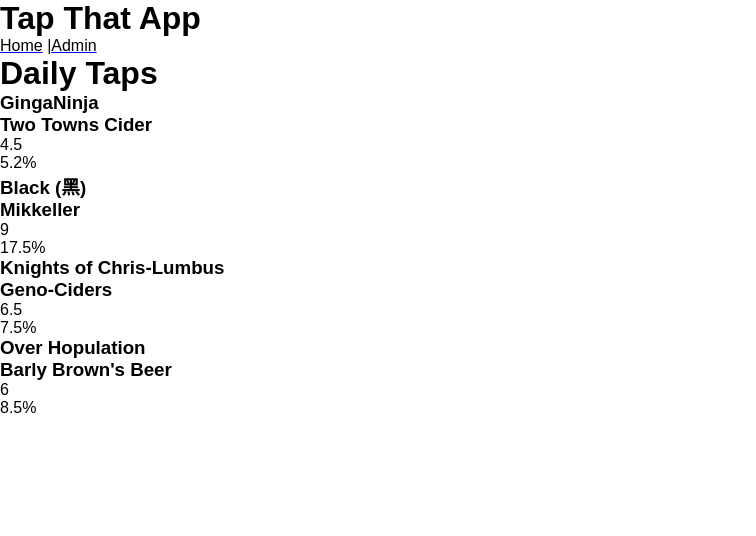
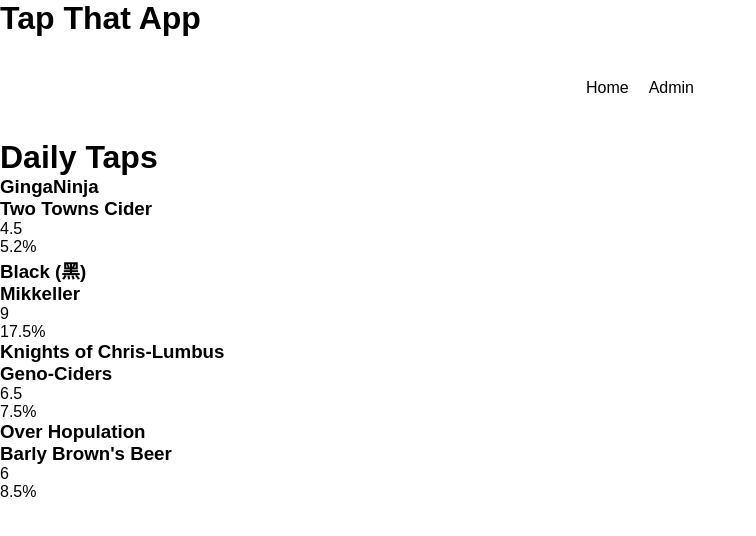
Before and after one commit to gingerlee/tap-app-react, a React app: page /#/ in a window 1280 px wide. Shown: the top 536 px of the page, without its empty margins (0-756 px from the left). Built offline with nearby package versions, Linux system fonts and the light colour scheme; the HTML template or start-up script is replaced by a standard one.

Commit message:
add nav styling

```diff
--- a/src/components/Nav.jsx
+++ b/src/components/Nav.jsx
@@ -2,14 +2,24 @@
 import { Link } from 'react-router-dom';
 
 function Nav() {
+  const linkDecoration = {
+    textDecoration: 'none',
+    color: '#000',
+    margin: '10px'
+  };
   return(
     <div>
-      <Link to='/'><a>Home</a></Link> |
-      <Link to='/admin'><a>Admin</a></Link>
+      <Link style={linkDecoration} to='/'><a>Home</a></Link>
+      <Link style={linkDecoration} to='/admin'><a> Admin</a></Link>
       <style jsx>{`
-          a {
-            text-decoration: none;
-            color: #000;
+          a:hover {
+            opacity: .5;
+          }
+          div {
+            display: flex;
+            justify-content: center;
+            padding: 2em;
+
           }
 
         `}</style>
```
